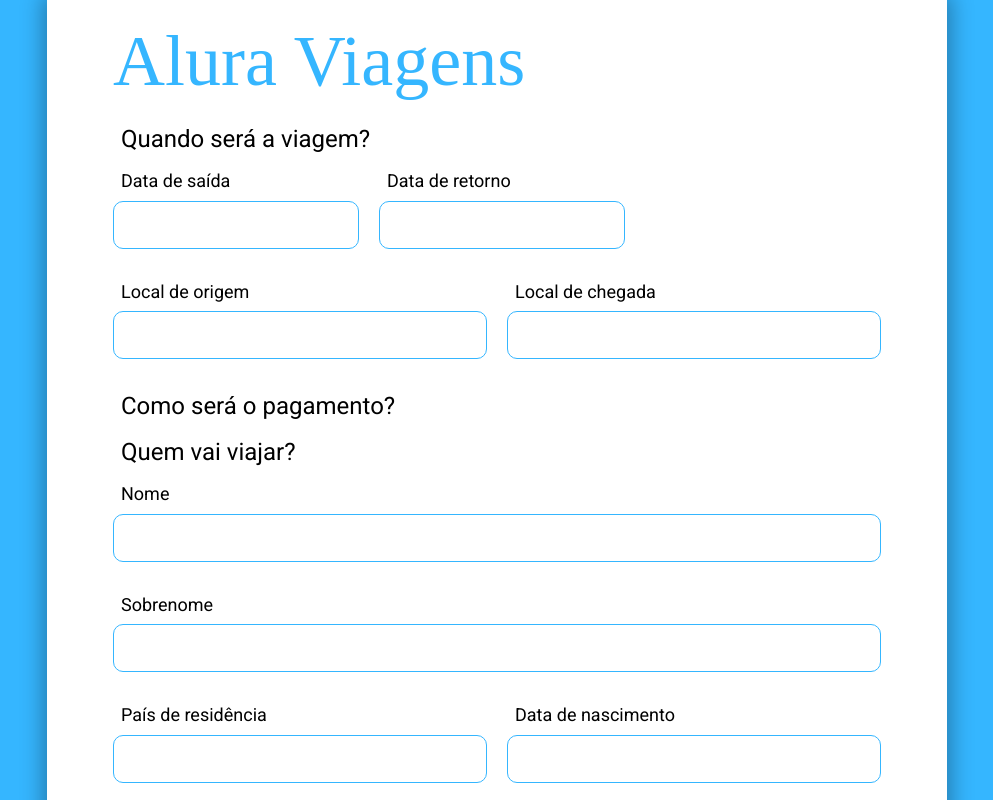
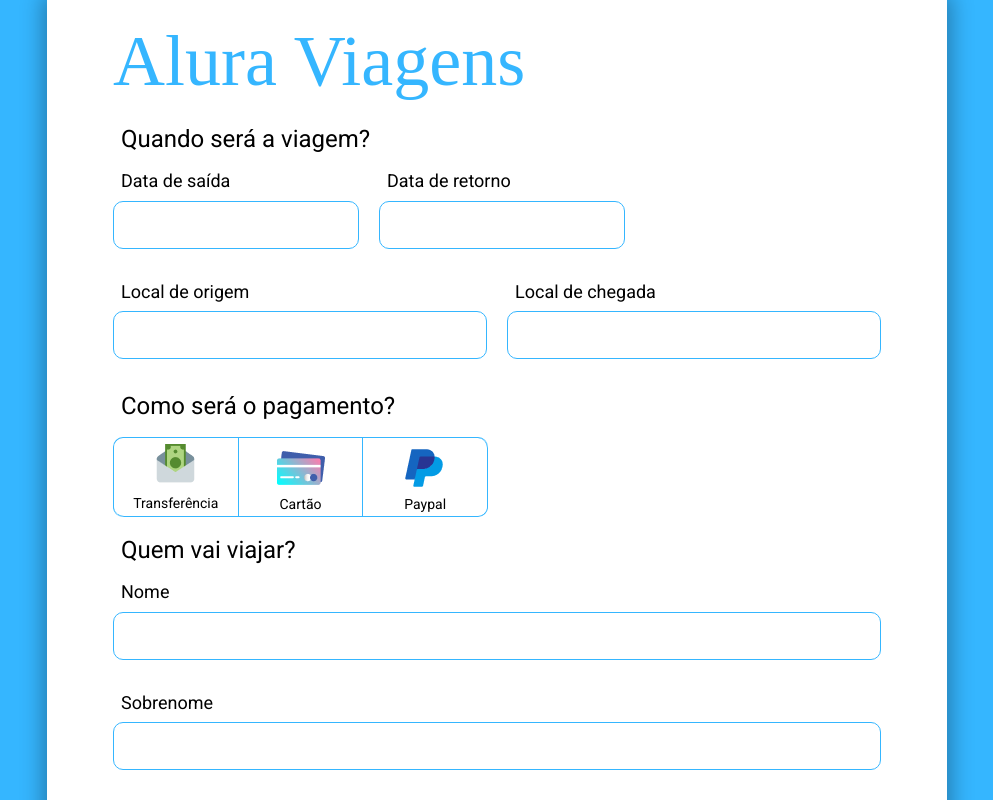
Before and after one commit to camila-cruz/alura-viagens, a Next.js app: page / in a window 1280 px wide. Shown: the top 800 px of the page, without its empty margins (143-1136 px from the left). Built offline with nearby package versions, Linux system fonts and the light colour scheme; a web font is replaced by a local one.

Commit message:
feat(form): add radio input and radio group components

```diff
--- /dev/null
+++ b/src/components/forms/RadioGroup/index.js
@@ -0,0 +1,26 @@
+import React from 'react';
+import styled from 'styled-components';
+import PropTypes from 'prop-types';
+
+const RadioGroupWrapper = styled.div`
+  max-width: 375px;
+  display: flex;
+  margin-bottom: 18px;
+
+  border-style: solid;
+  border-color: ${({ theme }) => theme.colors.primary};
+  border-width: 1px 0 0 1px;
+  border-radius: 10px;
+`;
+
+export default function RadioGroup({ children }) {
+  return (
+    <RadioGroupWrapper>
+      {children}
+    </RadioGroupWrapper>
+  );
+}
+
+RadioGroup.propTypes = {
+  children: PropTypes.node.isRequired,
+};
--- /dev/null
+++ b/src/components/forms/RadioInput/index.js
@@ -0,0 +1,68 @@
+import React from 'react';
+import styled from 'styled-components';
+import PropTypes from 'prop-types';
+import Text from '../../foundation/Text';
+
+const Radio = styled.input`
+  display: none;
+`;
+
+const RadioWrapper = styled.label`
+  height: 79px;
+  width: 100%;
+  cursor: pointer;
+
+  border-style: solid;
+  border-color: ${({ theme }) => theme.colors.primary};
+  border-width: 0 1px 1px 0;
+
+  &:first-child {
+    border-top-left-radius: 10px;
+    border-bottom-left-radius: 10px;
+  }
+
+  &:last-child {
+    border-top-right-radius: 10px;
+    border-bottom-right-radius: 10px;
+  }
+
+  display: flex;
+  flex-direction: column;
+  align-items: center;
+  justify-content: space-evenly;
+
+  img {
+    align-self: center;
+  }
+
+  & > ${Radio}:checked {
+    background-color: rgba(211, 234, 255, 0.56);
+  }
+`;
+
+export function RadioInput({
+  image,
+  alt,
+  name,
+  id,
+  children,
+}) {
+  return (
+    <RadioWrapper>
+      {/* eslint-disable-next-line no-console */}
+      <Radio type="radio" name={name} id={id} onClick={(e) => console.log(e.target.id)} />
+      <img src={image} alt={alt} />
+      <Text variant="radioText">
+        {children}
+      </Text>
+    </RadioWrapper>
+  );
+}
+
+RadioInput.propTypes = {
+  image: PropTypes.string.isRequired,
+  alt: PropTypes.string.isRequired,
+  name: PropTypes.string.isRequired,
+  id: PropTypes.string.isRequired,
+  children: PropTypes.node.isRequired,
+};
--- a/src/components/patterns/Form/index.js
+++ b/src/components/patterns/Form/index.js
@@ -3,6 +3,8 @@
 import { Button } from '../../commons/Button';
 import { Header } from '../../commons/Header';
 import { Label } from '../../forms/Label';
+import { RadioInput } from '../../forms/RadioInput';
+import RadioGroup from '../../forms/RadioGroup';
 import TextField from '../../forms/TextField';
 import { Grid } from '../../foundation/layout/Grid';
 
@@ -49,6 +51,37 @@
         <Grid.Row>
           <Grid.Col>
             <Header tag="h2" variant="subheader">Como será o pagamento?</Header>
+          </Grid.Col>
+        </Grid.Row>
+
+        <Grid.Row>
+          <Grid.Col>
+            <RadioGroup>
+              <RadioInput
+                image="/images/money.png"
+                alt="Uma nota de dinheiro dentro de um envelope"
+                name="pagamento"
+                id="transfer"
+              >
+                Transferência
+              </RadioInput>
+              <RadioInput
+                image="/images/card.png"
+                alt="A parte de trás de um cartão e a sombra dele"
+                name="pagamento"
+                id="card"
+              >
+                Cartão
+              </RadioInput>
+              <RadioInput
+                image="/images/paypal.png"
+                alt="Duas letras P azuis sobrepostas"
+                name="pagamento"
+                id="paypal"
+              >
+                Paypal
+              </RadioInput>
+            </RadioGroup>
           </Grid.Col>
         </Grid.Row>
 
```
